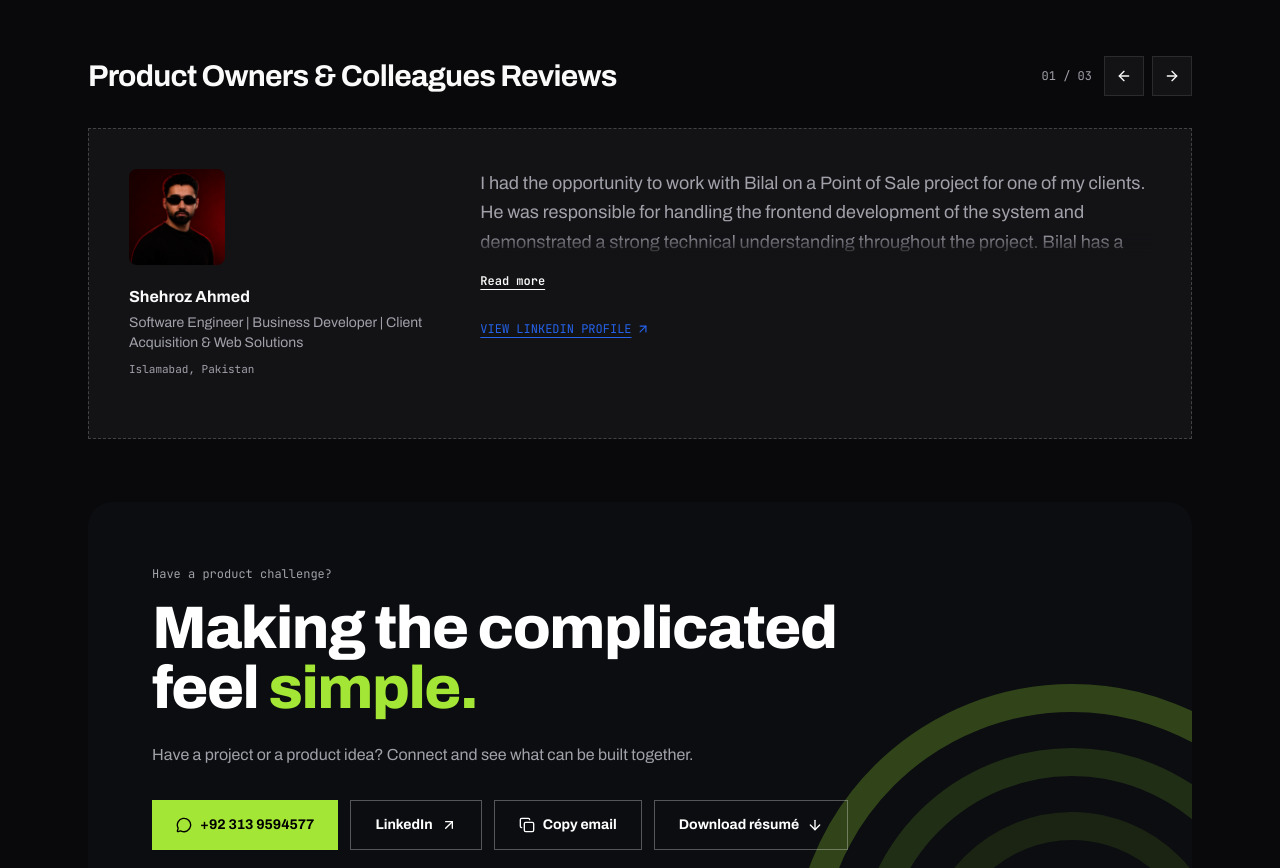
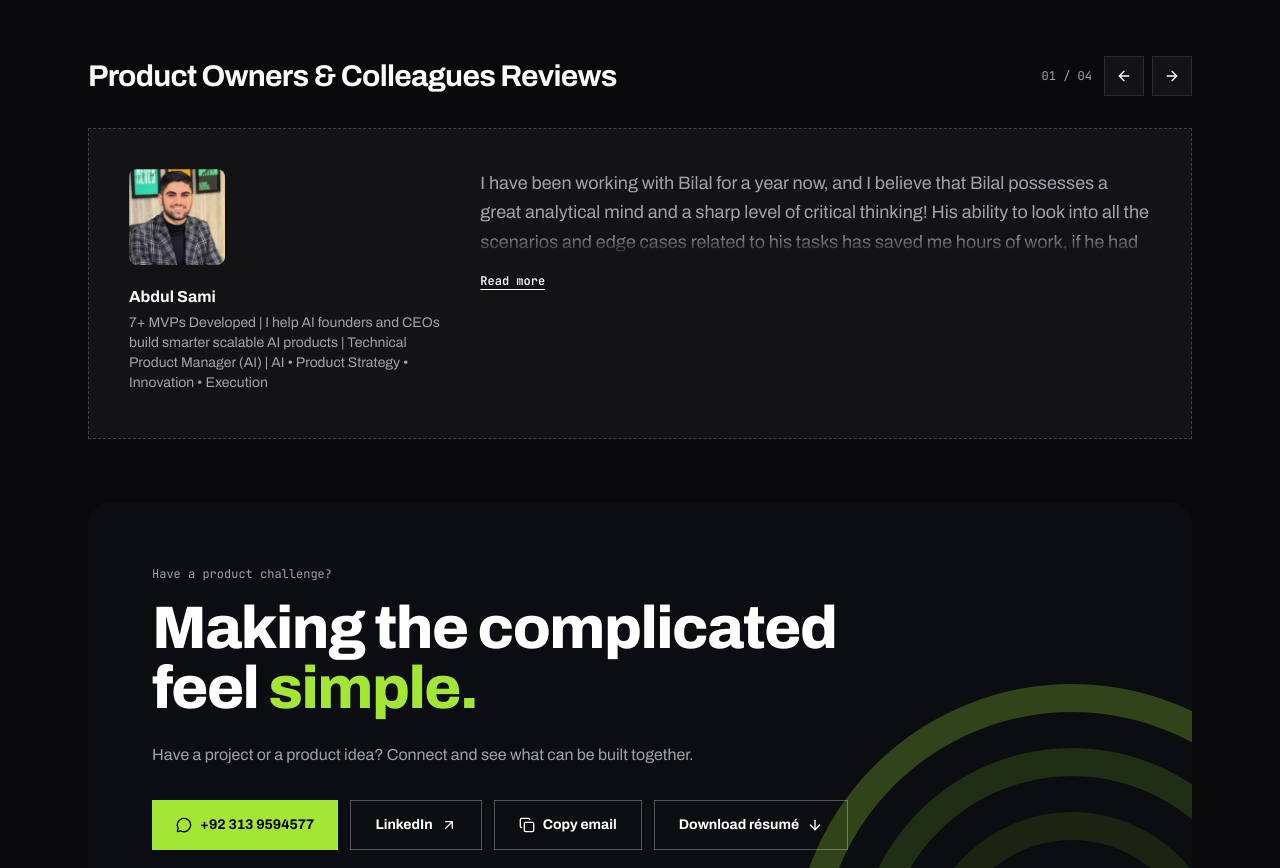
Before and after one commit to Bilal-Khan152/portfolio, a Next.js app: page / in a window 1280 px wide. Shown: the part 6000-6868 px from the top of the page. Built offline with nearby package versions, Linux system fonts and the light colour scheme.

Commit message:
Reviews: add Abdul Sami review as the first slide

```diff
--- a/components/Testimonials.jsx
+++ b/components/Testimonials.jsx
@@ -6,6 +6,14 @@ import Reveal from './Reveal';
 import { ArrowLeft, ArrowRight, ArrowUpRight } from 'lucide-react';
 
 const testimonials = [
+  {
+    name: 'Abdul Sami',
+    title:
+      '7+ MVPs Developed | I help AI founders and CEOs build smarter scalable AI products | Technical Product Manager (AI) | AI • Product Strategy • Innovation • Execution',
+    photo: '/abdul.png',
+    quote:
+      'I have been working with Bilal for a year now, and I believe that Bilal possesses a great analytical mind and a sharp level of critical thinking! His ability to look into all the scenarios and edge cases related to his tasks has saved me hours of work, if he had overlooked those it would have costed our product weeks of rework! Moreover I believe Bilal has a great sense of ownership in him as well!',
+  },
   {
     name: 'Shehroz Ahmed',
     title: 'Software Engineer | Business Developer | Client Acquisition & Web Solutions',
```
Also changed, not shown: public/abdul.png (added).
